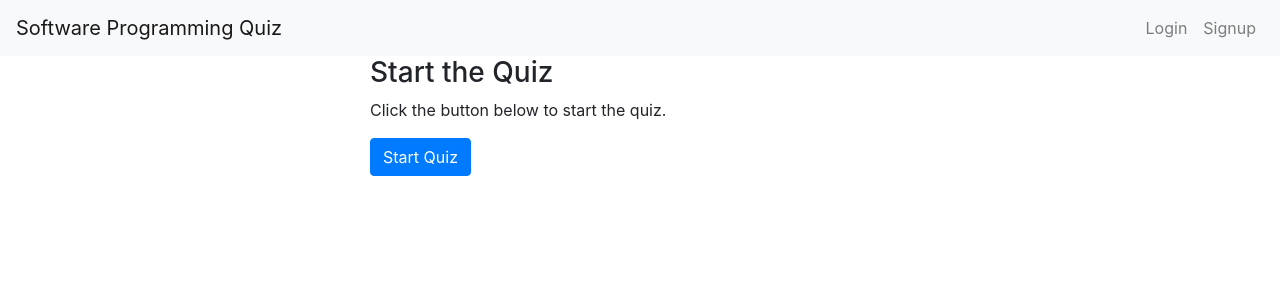
After one commit to rebeccachen8788/Software-Programming-Quiz, a Flask app: page /start_quiz in a window 1280 px wide. The commit adds this page. Shown: the top 300 px of the page. Run offline with Flask 3, Linux system fonts and the light colour scheme.

Commit message:
changes to UI, add quiz start page

```diff
--- a/application/__init__.py
+++ b/application/__init__.py
@@ -40,4 +40,9 @@ def create_app(test_config=None):
     from . import results
     app.register_blueprint(results.bp)
 
+    @app.route("/start_quiz")
+    def start_quiz():
+        # You might want to pass additional context or variables to the template based on your application logic
+        return render_template("start_quiz.html")
+
     return app
--- /dev/null
+++ b/application/templates/start_quiz.html
@@ -0,0 +1,32 @@
+<!DOCTYPE html>
+<html lang="en">
+
+{% extends "base.html" %}
+{% block title %}Start Quiz{% endblock %}
+{% block head %}
+  {{ super() }}
+  <meta charset="UTF-8">
+  <meta name="viewport" content="width=device-width, initial-scale=1.0">
+  <title>Start Quiz</title>
+  <!-- Bootstrap CSS -->
+  <link rel="stylesheet" href="https://cdn.jsdelivr.net/npm/bootstrap@4.5.3/dist/css/bootstrap.min.css" integrity="sha384-TX8t27EcRE3e/ihU7zmQxVncDAy5uIKz4rEkgIXeMed4M0jlfIDPvg6uqKI2xXr2" crossorigin="anonymous">
+{% endblock %}
+{% block content %}
+<div class="top-content">
+    <div class="inner-bg">
+        <div class="container">
+            <div class="row justify-content-md-center">
+                <div class="col-sm-6">
+                    <!-- Start Quiz Form -->
+                    <form id="start-quiz-form" method="get" action="{{ url_for('start_quiz') }}">
+                        <h3>Start the Quiz</h3>
+                        <p>Click the button below to start the quiz.</p>
+                        <button type="submit" class="btn btn-primary">Start Quiz</button>
+                    </form>
+                </div>
+            </div>
+        </div>
+    </div>
+</div>
+{% endblock %}
+</html>
```
Also changed, not shown: application/results.py (+4 -4 lines), application/templates/results.html (+28 -13 lines), application/templates/taker_responses.html (+19 -7 lines).
